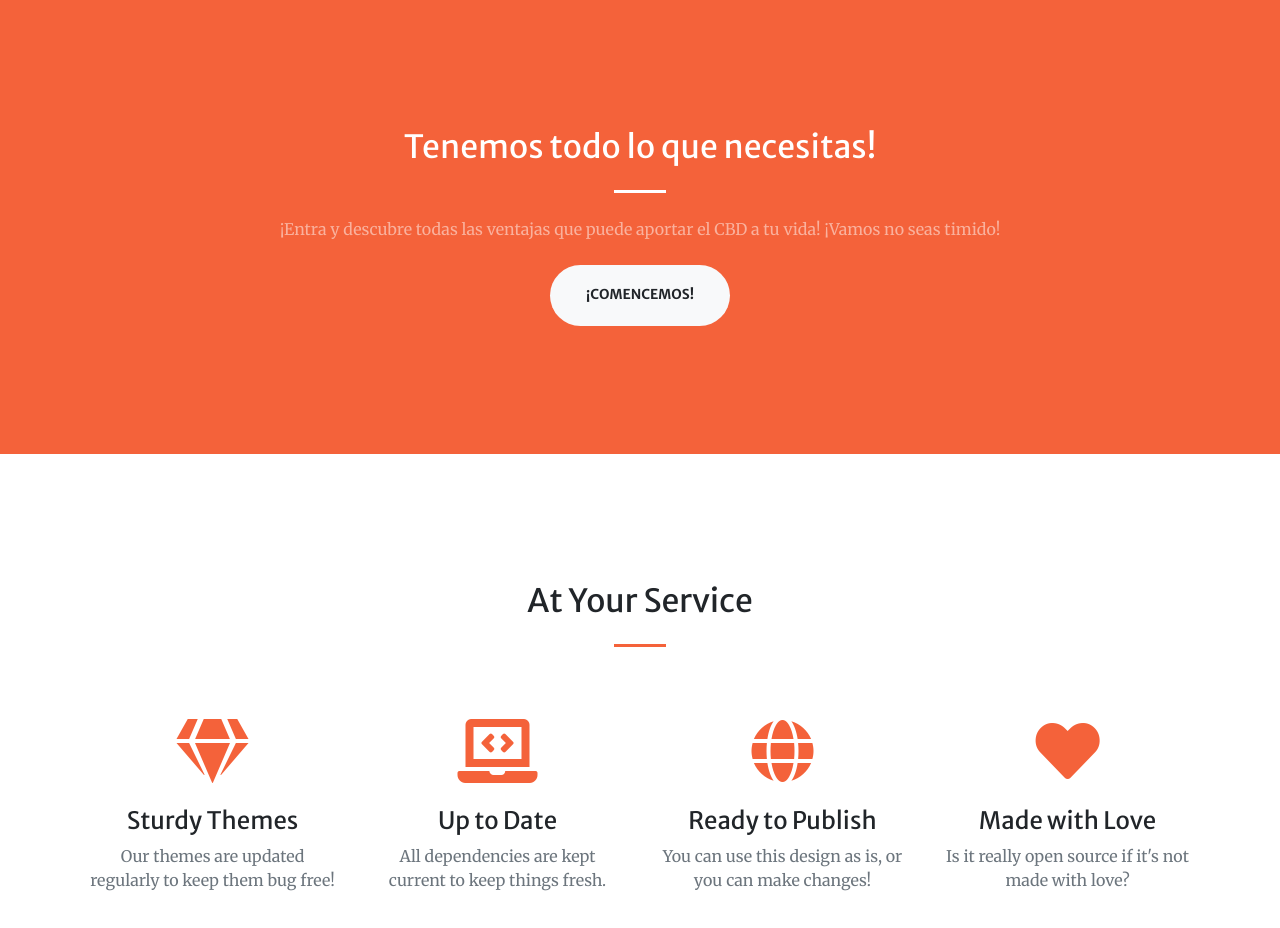
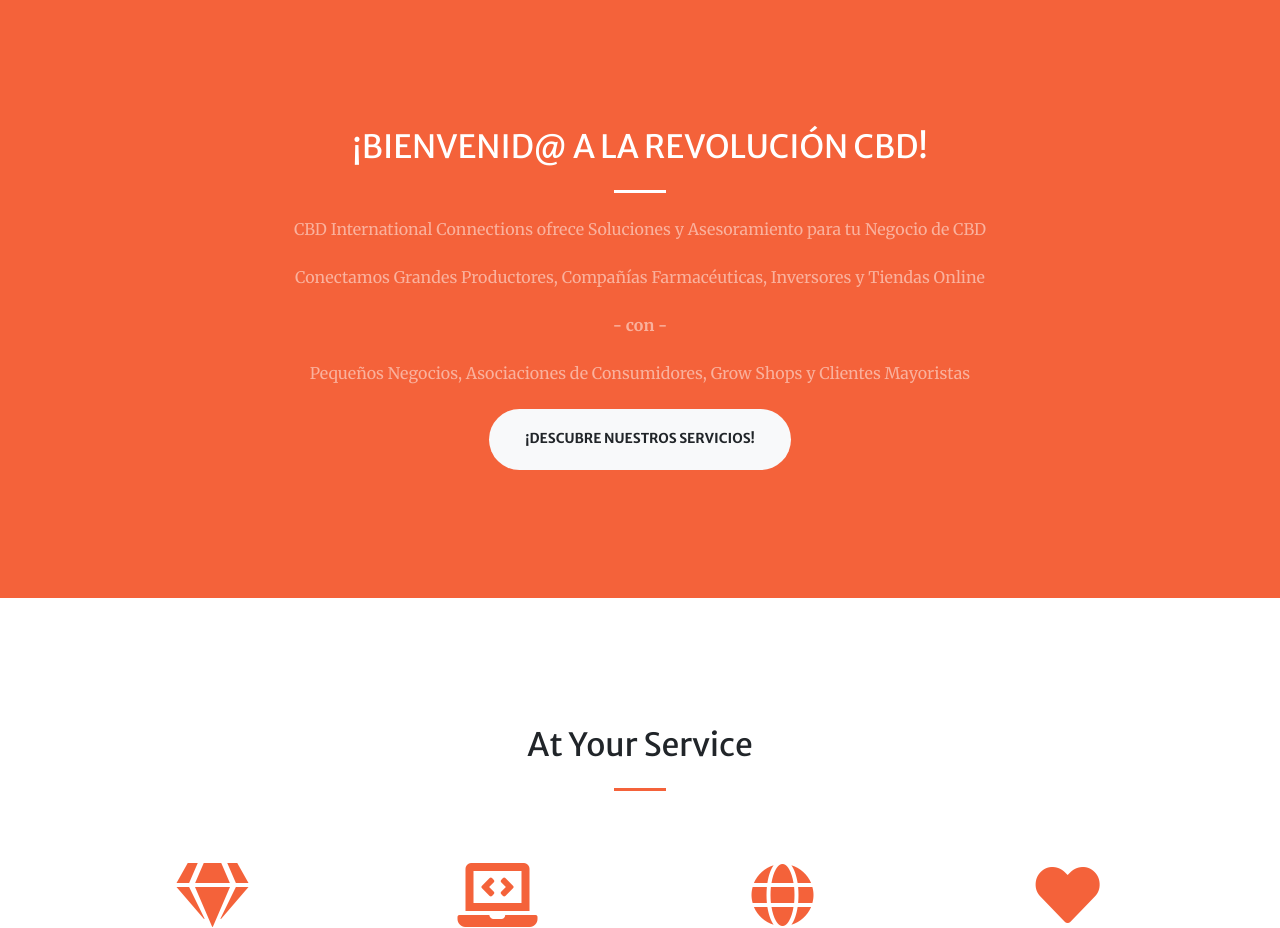
Before and after one commit to CBD-International-Connections/HOME, a website with bundled scripts: page index.html in a window 1280 px wide. Shown: the part 800-1728 px from the top of the page. Built offline with nearby package versions, Linux system fonts and the light colour scheme.

Commit message:
Update index.html

```diff
--- a/index.html
+++ b/index.html
@@ -75,10 +75,13 @@
     <div class="container">
       <div class="row justify-content-center">
         <div class="col-lg-8 text-center">
-          <h2 class="text-white mt-0">Tenemos todo lo que necesitas!</h2>
+          <h2 class="text-white mt-0">¡BIENVENID@ A LA REVOLUCIÓN CBD!</h2>
           <hr class="divider light my-4">
-          <p class="text-white-50 mb-4">¡Entra y descubre todas las ventajas que puede aportar el CBD a tu vida! ¡Vamos no seas timido!</p>
-          <a class="btn btn-light btn-xl js-scroll-trigger" href="#services">¡Comencemos!</a>
+          <p class="text-white-50 mb-4">CBD International Connections ofrece Soluciones y Asesoramiento para tu Negocio de CBD</p>
+          <p class="text-white-50 mb-4">Conectamos Grandes Productores, Compañías Farmacéuticas, Inversores y Tiendas Online</p>
+          <p class="text-white-50 mb-4"><b>- con -</b></p>
+          <p class="text-white-50 mb-4">Pequeños Negocios, Asociaciones de Consumidores, Grow Shops y Clientes Mayoristas</p>
+          <a class="btn btn-light btn-xl js-scroll-trigger" href="#services">¡DESCUBRE NUESTROS SERVICIOS!</a>
         </div>
       </div>
     </div>
```
